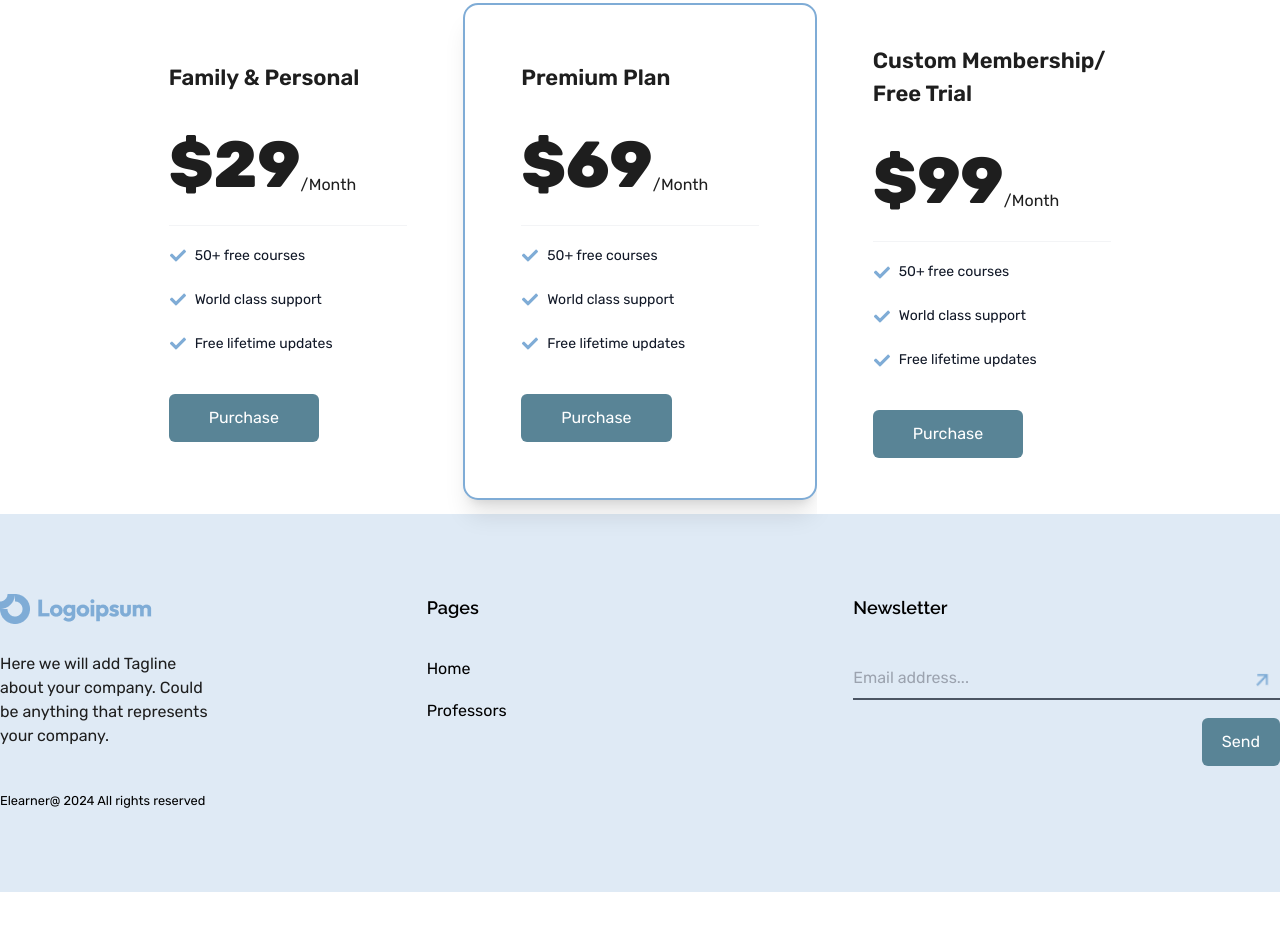
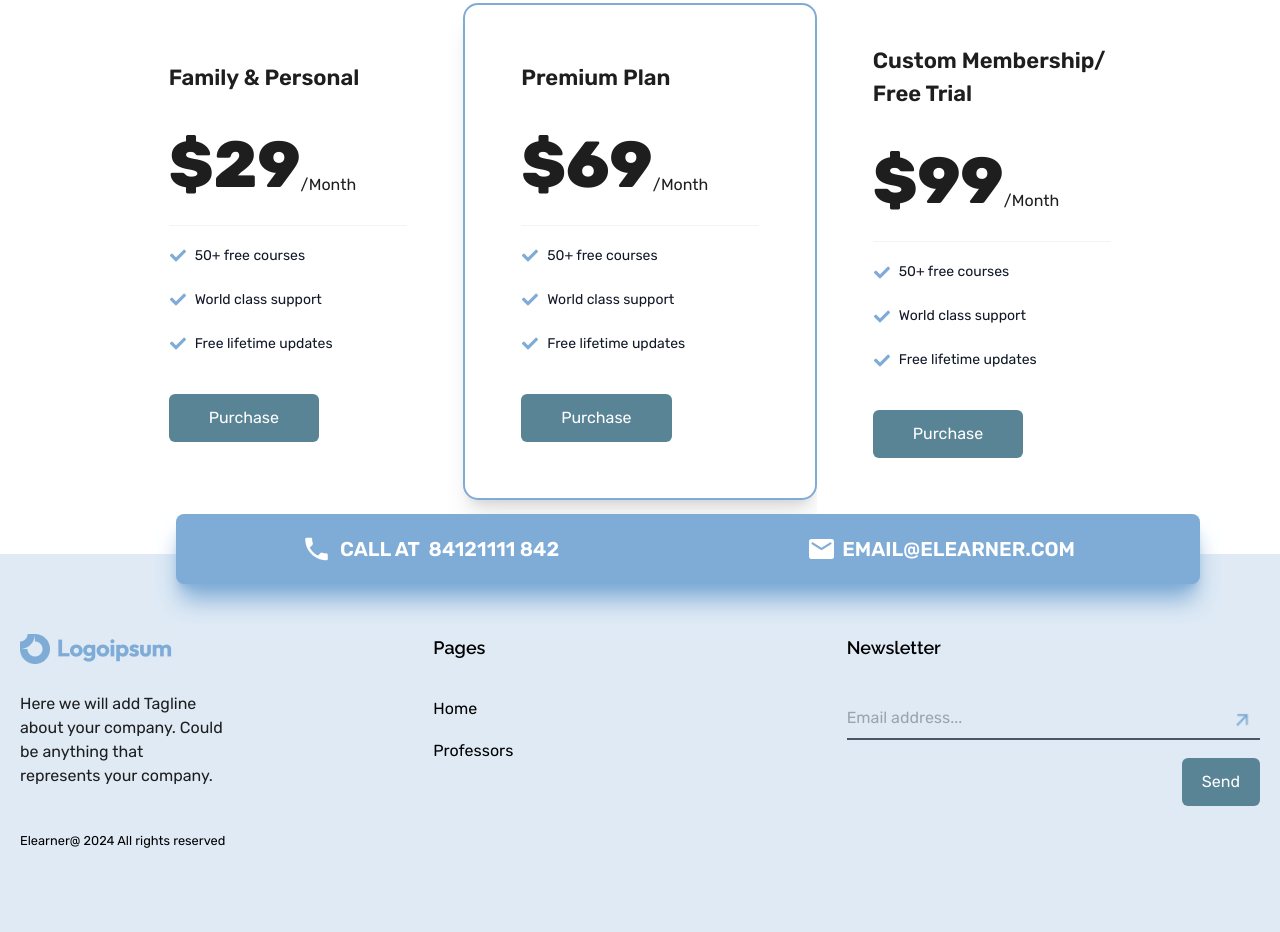
Before and after one commit to sabbir-offc/e-learner, a plain HTML site: page index.html in a window 1280 px wide. Shown: the part 3178-4110 px from the top of the page. Before the commit the page ends 4070 px from the top, so only its background shows below. Drawn offline with nearby package versions, Linux system fonts and the light colour scheme.

Commit message:
footer done

```diff
--- a/index.html
+++ b/index.html
@@ -398,8 +398,21 @@
 
 
     <!-- Footer section -->
-    <footer class="bg-[#7FACD6] bg-opacity-25">
-        <div class="container mx-auto py-20 grid lg:grid-cols-3">
+    <footer class="bg-[#7FACD6] bg-opacity-25 relative mt-10">
+        <div
+            class="bg-[#7FACD6] lg:w-4/5 mb-16  mx-auto lg:left-44 lg:absolute lg:-top-10 rounded-lg py-5 flex items-center justify-around flex-col lg:flex-row shadow-xl shadow-[#7FACD6] ">
+            <div class="flex gap-2 items-center">
+
+                <img src="assets/mdi_call.png" alt="">
+                <p class="uppercase text-xl font-semibold text-white">Call at  84121111 842</p>
+            </div>
+            <div class="flex gap-2 items-center">
+
+                <img src="assets/email.png" alt="">
+                <p class="uppercase text-xl font-semibold text-white">Email@elearner.com</p>
+            </div>
+        </div>
+        <div class="container mx-auto py-20 grid lg:grid-cols-3 px-5">
             <div class="">
                 <img src="assets/Logo.png" alt="" class="mb-7">
                 <p class="text-base text-[#1E1E1E] w-3/6 mb-10">Here we will add Tagline about your company. Could be
```
Also changed, not shown: assets/email.png (added), assets/mdi_call.png (added).
